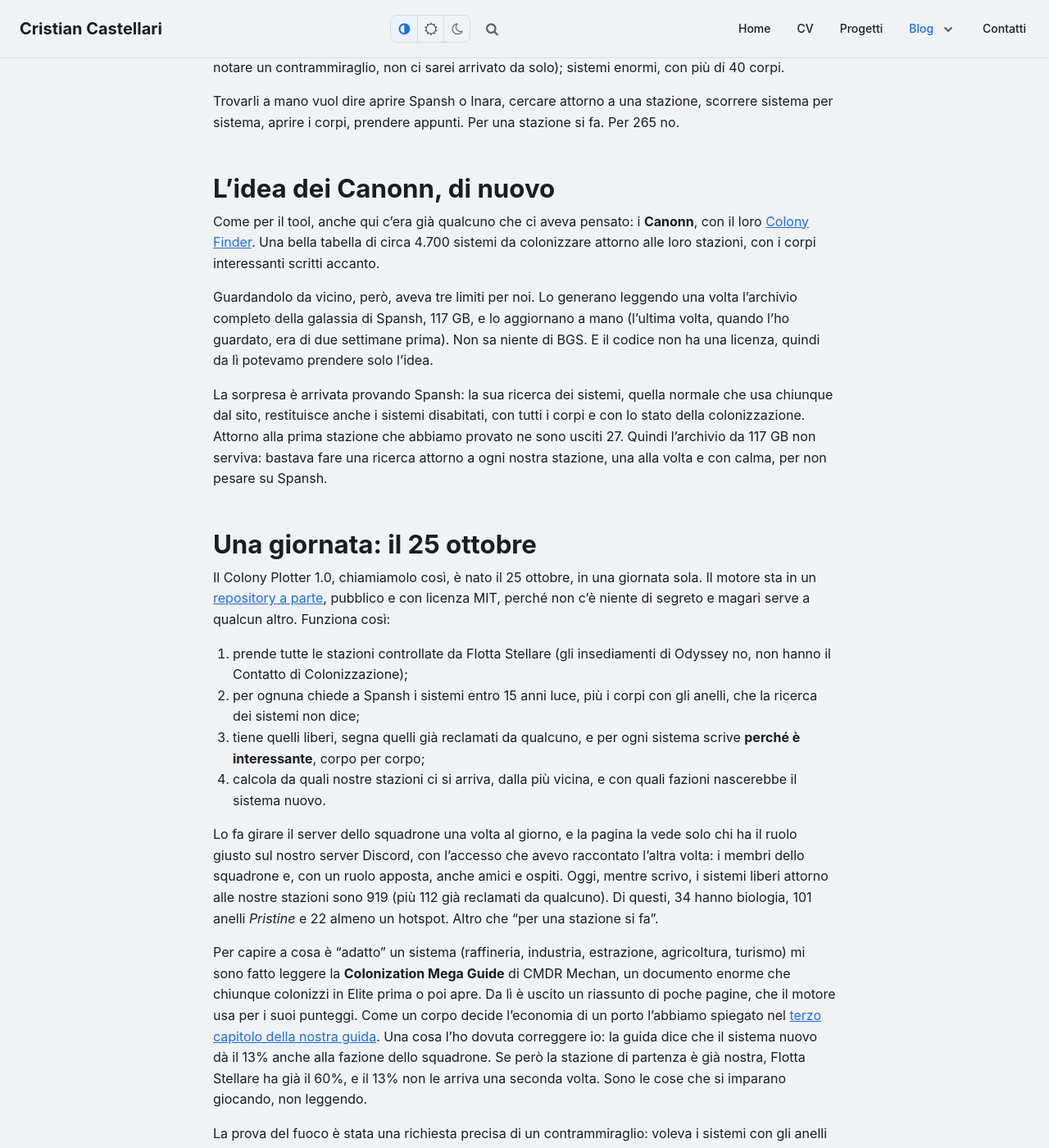
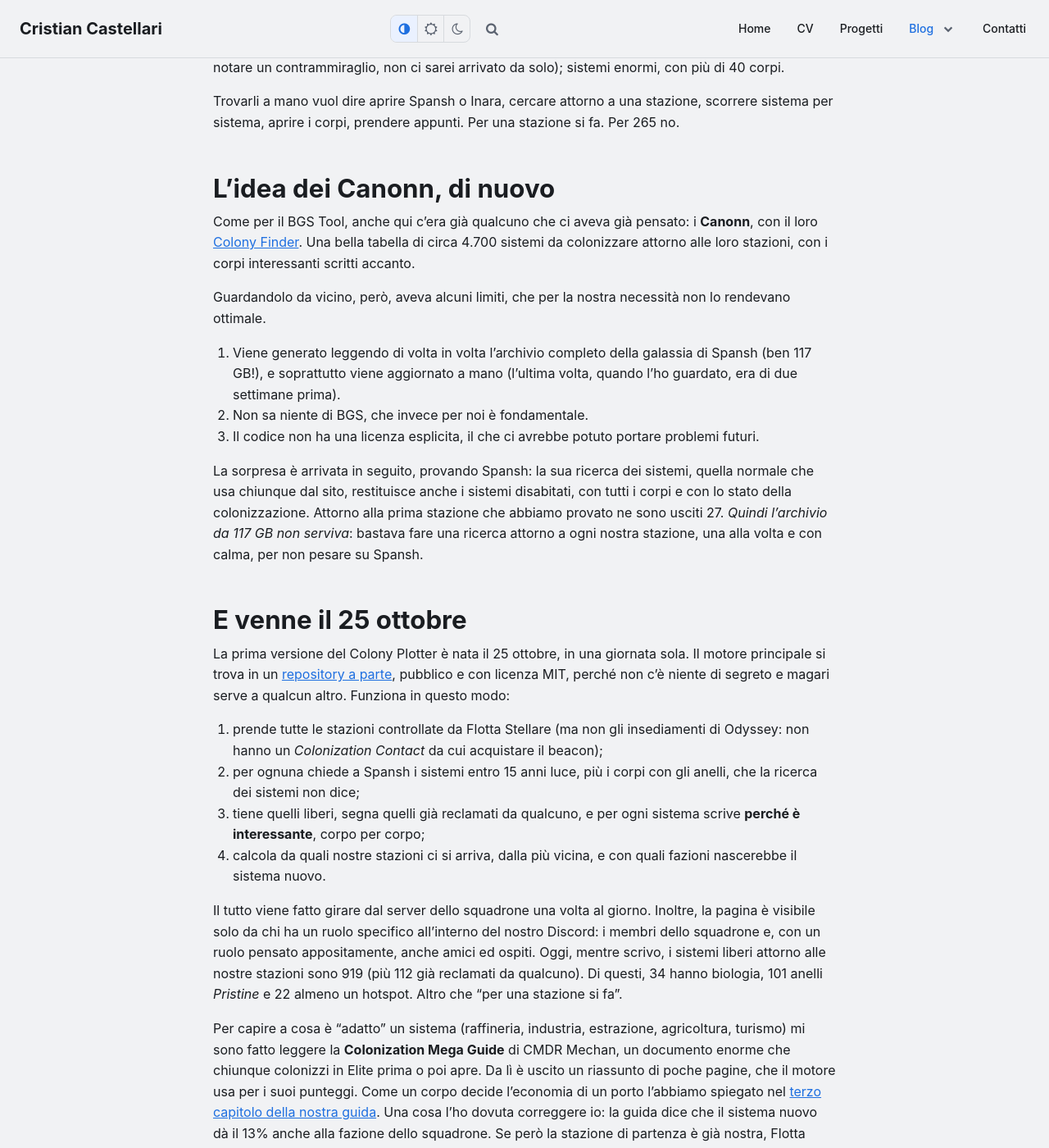
Before and after one commit to Skyflash/skyflash.github.io, a Jekyll site: the page built from _posts/it/2026-11-21-acfs-colony-plotter-colonizzare-elite-dangerous.md, in a window 1280 px wide and 1400 px high, scrolled down 2177 px. Shown: the whole window at 82% size. Built offline with Jekyll 4.4.1, drawn with Linux system fonts in a browser that asks for light colours; comment, search, counter and statistics services are not loaded; some of the changed text lies outside the part shown.

Commit message:
Prime correzioni perché Claudio scrive come un cazzo di bot

```diff
--- a/_posts/it/2026-11-21-acfs-colony-plotter-colonizzare-elite-dangerous.md
+++ b/_posts/it/2026-11-21-acfs-colony-plotter-colonizzare-elite-dangerous.md
@@ -60,22 +60,26 @@ Trovarli a mano vuol dire aprire Spansh o Inara, cercare attorno a una stazione,
 
 ## L'idea dei Canonn, di nuovo
 
-Come per il tool, anche qui c'era già qualcuno che ci aveva pensato: i **Canonn**, con il loro [Colony Finder](https://canonn-science.github.io/canonn_colony_finder/). Una bella tabella di circa 4.700 sistemi da colonizzare attorno alle loro stazioni, con i corpi interessanti scritti accanto.
+Come per il BGS Tool, anche qui c'era già qualcuno che ci aveva già pensato: i **Canonn**, con il loro [Colony Finder](https://canonn-science.github.io/canonn_colony_finder/). Una bella tabella di circa 4.700 sistemi da colonizzare attorno alle loro stazioni, con i corpi interessanti scritti accanto.
 
-Guardandolo da vicino, però, aveva tre limiti per noi. Lo generano leggendo una volta l'archivio completo della galassia di Spansh, 117 GB, e lo aggiornano a mano (l'ultima volta, quando l'ho guardato, era di due settimane prima). Non sa niente di BGS. E il codice non ha una licenza, quindi da lì potevamo prendere solo l'idea.
+Guardandolo da vicino, però, aveva alcuni limiti, che per la nostra necessità non lo rendevano ottimale.
 
-La sorpresa è arrivata provando Spansh: la sua ricerca dei sistemi, quella normale che usa chiunque dal sito, restituisce anche i sistemi disabitati, con tutti i corpi e con lo stato della colonizzazione. Attorno alla prima stazione che abbiamo provato ne sono usciti 27. Quindi l'archivio da 117 GB non serviva: bastava fare una ricerca attorno a ogni nostra stazione, una alla volta e con calma, per non pesare su Spansh.
+1. Viene generato leggendo di volta in volta l'archivio completo della galassia di Spansh (ben 117 GB!), e soprattutto viene aggiornato a mano (l'ultima volta, quando l'ho guardato, era di due settimane prima).
+2. Non sa niente di BGS, che invece per noi è fondamentale.
+3. Il codice non ha una licenza esplicita, il che ci avrebbe potuto portare problemi futuri.
 
-## Una giornata: il 25 ottobre
+La sorpresa è arrivata in seguito, provando Spansh: la sua ricerca dei sistemi, quella normale che usa chiunque dal sito, restituisce anche i sistemi disabitati, con tutti i corpi e con lo stato della colonizzazione. Attorno alla prima stazione che abbiamo provato ne sono usciti 27. _Quindi l'archivio da 117 GB non serviva_: bastava fare una ricerca attorno a ogni nostra stazione, una alla volta e con calma, per non pesare su Spansh.
 
-Il Colony Plotter 1.0, chiamiamolo così, è nato il 25 ottobre, in una giornata sola. Il motore sta in un [repository a parte](https://github.com/ed-acfs/acfs-colony-plotter), pubblico e con licenza MIT, perché non c'è niente di segreto e magari serve a qualcun altro. Funziona così:
+## E venne il 25 ottobre
 
-1. prende tutte le stazioni controllate da Flotta Stellare (gli insediamenti di Odyssey no, non hanno il Contatto di Colonizzazione);
+La prima versione del Colony Plotter è nata il 25 ottobre, in una giornata sola. Il motore principale si trova in un [repository a parte](https://github.com/ed-acfs/acfs-colony-plotter), pubblico e con licenza MIT, perché non c'è niente di segreto e magari serve a qualcun altro. Funziona in questo modo:
+
+1. prende tutte le stazioni controllate da Flotta Stellare (ma non gli insediamenti di Odyssey: non hanno un _Colonization Contact_ da cui acquistare il beacon);
 2. per ognuna chiede a Spansh i sistemi entro 15 anni luce, più i corpi con gli anelli, che la ricerca dei sistemi non dice;
 3. tiene quelli liberi, segna quelli già reclamati da qualcuno, e per ogni sistema scrive **perché è interessante**, corpo per corpo;
 4. calcola da quali nostre stazioni ci si arriva, dalla più vicina, e con quali fazioni nascerebbe il sistema nuovo.
 
-Lo fa girare il server dello squadrone una volta al giorno, e la pagina la vede solo chi ha il ruolo giusto sul nostro server Discord, con l'accesso che avevo raccontato l'altra volta: i membri dello squadrone e, con un ruolo apposta, anche amici e ospiti. Oggi, mentre scrivo, i sistemi liberi attorno alle nostre stazioni sono 919 (più 112 già reclamati da qualcuno). Di questi, 34 hanno biologia, 101 anelli *Pristine* e 22 almeno un hotspot. Altro che "per una stazione si fa".
+Il tutto viene fatto girare dal server dello squadrone una volta al giorno. Inoltre, la pagina è visibile solo da chi ha un ruolo specifico all'interno del nostro Discord: i membri dello squadrone e, con un ruolo pensato appositamente, anche amici ed ospiti. Oggi, mentre scrivo, i sistemi liberi attorno alle nostre stazioni sono 919 (più 112 già reclamati da qualcuno). Di questi, 34 hanno biologia, 101 anelli *Pristine* e 22 almeno un hotspot. Altro che "per una stazione si fa".
 
 Per capire a cosa è "adatto" un sistema (raffineria, industria, estrazione, agricoltura, turismo) mi sono fatto leggere la **Colonization Mega Guide** di CMDR Mechan, un documento enorme che chiunque colonizzi in Elite prima o poi apre. Da lì è uscito un riassunto di poche pagine, che il motore usa per i suoi punteggi. Come un corpo decide l'economia di un porto l'abbiamo spiegato nel [terzo capitolo della nostra guida](https://flottastellare.it/blog/colonizzazione-parte3/). Una cosa l'ho dovuta correggere io: la guida dice che il sistema nuovo dà il 13% anche alla fazione dello squadrone. Se però la stazione di partenza è già nostra, Flotta Stellare ha già il 60%, e il 13% non le arriva una seconda volta. Sono le cose che si imparano giocando, non leggendo.
 
```
